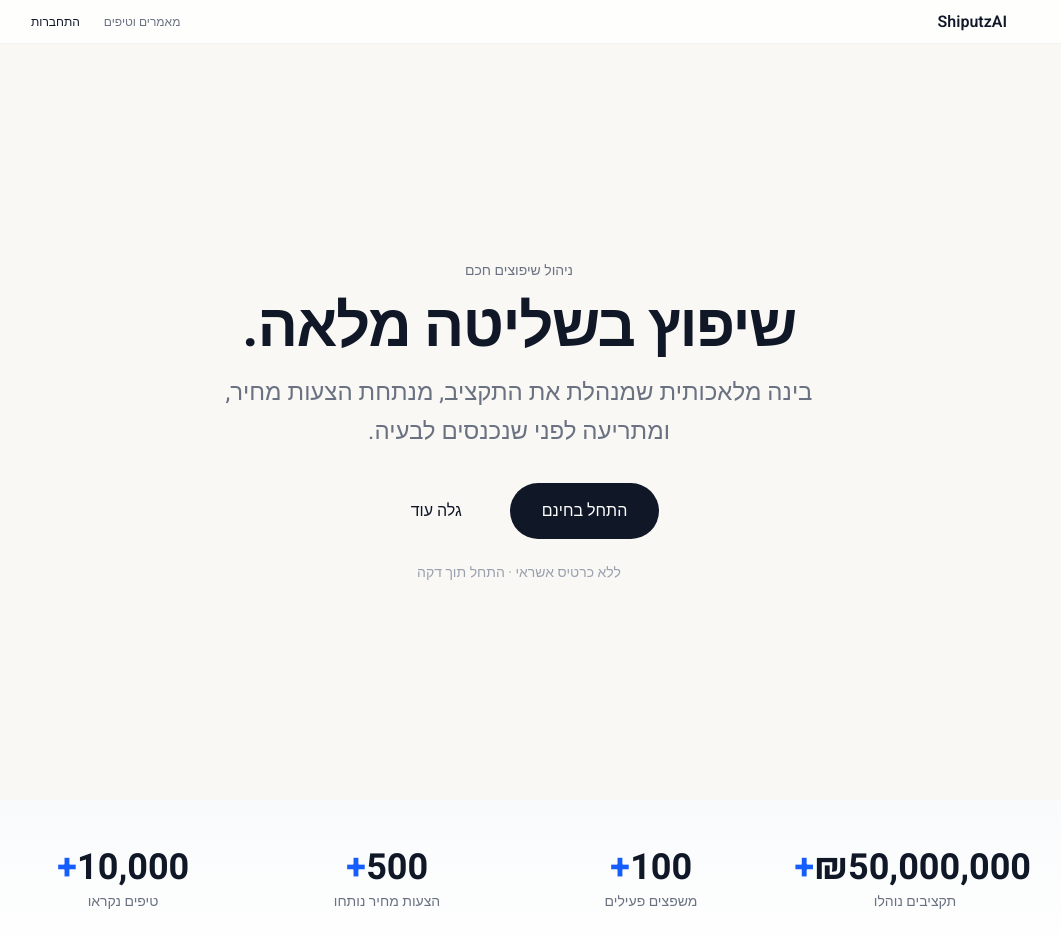
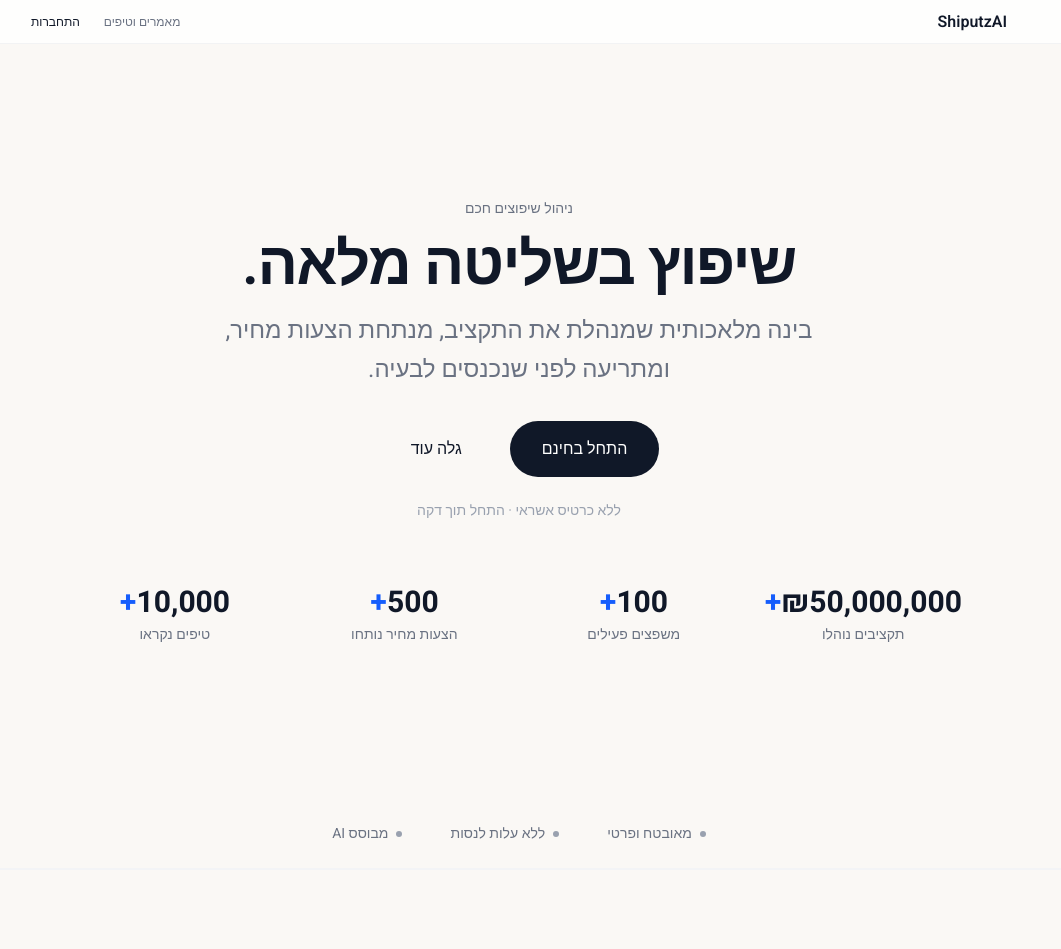
Before and after one commit to guyceza/shiputz-ai, a Next.js app: page / in a window 1280 px wide. Shown: the top 949 px of the page, without its empty margins (121-1182 px from the left). Built offline with nearby package versions, Linux system fonts and the light colour scheme.

Commit message:
Move stats into hero section

```diff
--- a/src/app/page.tsx
+++ b/src/app/page.tsx
@@ -136,28 +136,24 @@ export default function Home() {
           </Link>
         </div>
         <p className="text-sm text-gray-400 mt-6">ללא כרטיס אשראי · התחל תוך דקה</p>
-      </section>
 
-      {/* Social Proof Stats Banner */}
-      <section className="py-12 px-6 bg-gradient-to-b from-gray-50 to-white">
-        <div className="max-w-5xl mx-auto">
-          <div className="grid grid-cols-2 md:grid-cols-4 gap-8 text-center">
+        {/* Stats */}
+        <div className="grid grid-cols-2 md:grid-cols-4 gap-8 text-center mt-16 max-w-4xl">
           <div className="group">
-              <p className="text-3xl md:text-4xl font-bold text-gray-900 mb-1 group-hover:scale-105 transition-transform">₪50,000,000<span className="text-blue-600">+</span></p>
+            <p className="text-2xl md:text-3xl font-bold text-gray-900 mb-1 group-hover:scale-105 transition-transform">₪50,000,000<span className="text-blue-600">+</span></p>
             <p className="text-sm text-gray-500">תקציבים נוהלו</p>
           </div>
           <div className="group">
-              <p className="text-3xl md:text-4xl font-bold text-gray-900 mb-1 group-hover:scale-105 transition-transform">100<span className="text-blue-600">+</span></p>
+            <p className="text-2xl md:text-3xl font-bold text-gray-900 mb-1 group-hover:scale-105 transition-transform">100<span className="text-blue-600">+</span></p>
             <p className="text-sm text-gray-500">משפצים פעילים</p>
           </div>
           <div className="group">
-              <p className="text-3xl md:text-4xl font-bold text-gray-900 mb-1 group-hover:scale-105 transition-transform">500<span className="text-blue-600">+</span></p>
+            <p className="text-2xl md:text-3xl font-bold text-gray-900 mb-1 group-hover:scale-105 transition-transform">500<span className="text-blue-600">+</span></p>
             <p className="text-sm text-gray-500">הצעות מחיר נותחו</p>
           </div>
           <div className="group">
-              <p className="text-3xl md:text-4xl font-bold text-gray-900 mb-1 group-hover:scale-105 transition-transform">10,000<span className="text-blue-600">+</span></p>
+            <p className="text-2xl md:text-3xl font-bold text-gray-900 mb-1 group-hover:scale-105 transition-transform">10,000<span className="text-blue-600">+</span></p>
             <p className="text-sm text-gray-500">טיפים נקראו</p>
-            </div>
           </div>
         </div>
       </section>
```
Lines whose indentation alone changed are shown as unchanged.
